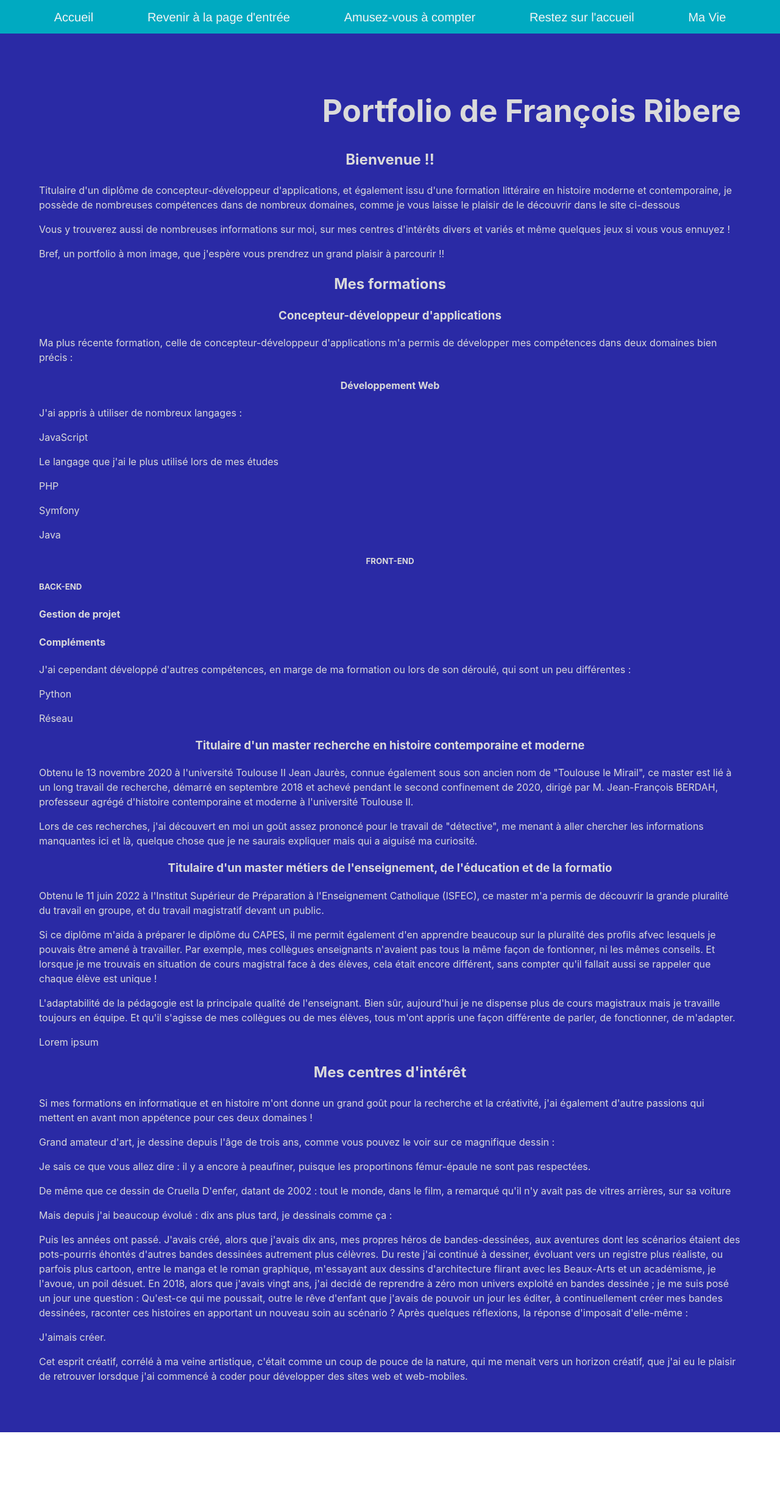
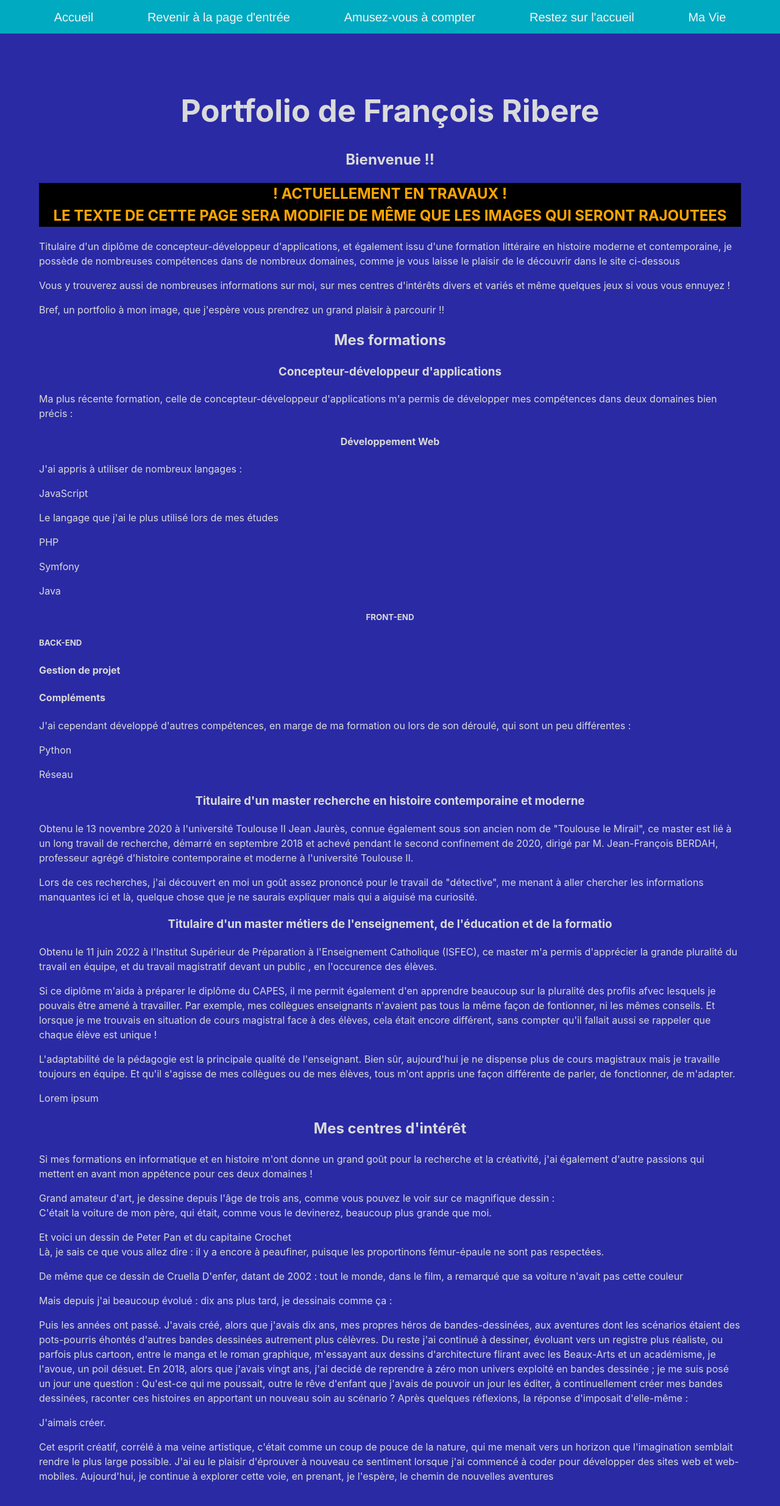
Before and after one commit to FrancoisMRib/FrancoisMRib.github.io, a React (Vite) app: page /life in a window 1280 px wide. Shown: the top 2470 px of the page at 61% size. Before the commit the page ends 2349 px from the top, so only its background shows below. Built offline with nearby package versions, Linux system fonts and the light colour scheme.

Commit message:
texte-vie

```diff
--- a/src/components/Compteur.jsx
+++ b/src/components/Compteur.jsx
@@ -29,7 +29,7 @@ export function Compteur() {
         </p> */}
       </div>
       <p className="read-the-docs">
-        Click on the Vite and React logos to learn more
+        Click on the Vite and React logos to learn more about the software used as a base for this projet
       </p>
     </>
   )
--- a/src/components/Vie.css
+++ b/src/components/Vie.css
@@ -9,9 +9,15 @@
 }
 
 .title2 {
-    text-align: right;
+    text-align: center;
 }
 
 .corpus {
     padding: 5%;
 }
+
+.warning {
+    color: orange;
+    text-align: center;
+    background-color: black;
+}
--- a/src/components/Vie.jsx
+++ b/src/components/Vie.jsx
@@ -9,6 +9,7 @@ export function Vie() {
             <div className="corpus">
                 <h1 className="title2">Portfolio de François Ribere</h1>
                 <h2 className="title">Bienvenue !!</h2>
+                <h2 className="warning">! ACTUELLEMENT EN TRAVAUX ! <br /> LE TEXTE DE CETTE PAGE SERA MODIFIE DE MÊME QUE LES IMAGES QUI SERONT RAJOUTEES</h2>
                 <p>Titulaire d'un diplôme de concepteur-développeur d'applications, et également issu d'une formation littéraire en histoire moderne et contemporaine, je possède de nombreuses compétences dans de nombreux domaines, comme je vous laisse le plaisir de le découvrir dans le site ci-dessous</p>
                 <p>Vous y trouverez aussi de nombreuses informations sur moi, sur mes centres d'intérêts divers et variés et même quelques jeux si vous vous ennuyez !</p>
                 <p>Bref, un portfolio à mon image, que j'espère vous prendrez un grand plaisir à parcourir !!</p>
@@ -38,7 +39,8 @@ export function Vie() {
                     ma curiosité.
                 </p>
                 <h3 className="title">Titulaire d'un master métiers de l'enseignement, de l'éducation et de la formatio</h3>
-                <p>Obtenu le 11 juin 2022 à l'Institut Supérieur de Préparation à l'Enseignement Catholique (ISFEC), ce master m'a permis de découvrir la grande pluralité du travail en groupe, et du travail magistratif devant un public. </p>
+                <p>Obtenu le 11 juin 2022 à l'Institut Supérieur de Préparation à l'Enseignement Catholique (ISFEC), ce master m'a permis d'apprécier la grande pluralité du travail en équipe, et du travail magistratif devant un public
+                    , en l'occurence des élèves. </p>
                 <p>Si ce diplôme m'aida à préparer le diplôme du CAPES, il me permit également d'en apprendre beaucoup sur la pluralité des profils afvec lesquels je pouvais être amené à travailler.
                     Par exemple, mes collègues enseignants n'avaient pas tous la même façon de fontionner, ni les mêmes conseils. Et lorsque je me trouvais en situation de cours magistral face à des élèves, cela était encore différent,
                     sans compter qu'il fallait aussi se rappeler que chaque élève est unique !
@@ -49,9 +51,12 @@ export function Vie() {
                 <p>Lorem ipsum</p>
                 <h2 className="title">Mes centres d'intérêt</h2>
                 <p>Si mes formations en informatique et en histoire m'ont donne un grand goût pour la recherche et la créativité, j'ai également d'autre passions qui mettent en avant mon appétence pour ces deux domaines ! </p>
-                <p>Grand amateur d'art, je dessine depuis l'âge de trois ans, comme vous pouvez le voir sur ce magnifique dessin :</p>
-                <p>Je sais ce que vous allez dire : il y a encore à peaufiner, puisque les proportinons fémur-épaule ne sont pas respectées.</p>
-                <p>De même que ce dessin de Cruella D'enfer, datant de 2002 : tout le monde, dans le film, a remarqué qu'il n'y avait pas de vitres arrières, sur sa voiture</p>
+                <p>Grand amateur d'art, je dessine depuis l'âge de trois ans, comme vous pouvez le voir sur ce magnifique dessin :
+                    <br />
+                    C'était la voiture de mon père, qui était, comme vous le devinerez, beaucoup plus grande que moi.
+                </p>
+                <p>Et voici un dessin de Peter Pan et du capitaine Crochet <br /> Là, je sais ce que vous allez dire : il y a encore à peaufiner, puisque les proportinons fémur-épaule ne sont pas respectées.</p>
+                <p>De même que ce dessin de Cruella D'enfer, datant de 2002 : tout le monde, dans le film, a remarqué que sa voiture n'avait pas cette couleur</p>
                 <p>Mais depuis j'ai beaucoup évolué : dix ans plus tard, je dessinais comme ça :</p>
                 <p>Puis les années ont passé. J'avais créé, alors que j'avais dix ans, mes propres héros de bandes-dessinées, aux aventures dont les scénarios étaient des pots-pourris éhontés d'autres bandes dessinées autrement plus célèvres.
                     Du reste j'ai continué à dessiner, évoluant vers un registre plus réaliste, ou parfois plus cartoon, entre le manga et le roman graphique, m'essayant aux dessins d'architecture
@@ -62,7 +67,9 @@ export function Vie() {
                 </p>
                 <p>J'aimais créer.
                 </p>
-                <p>Cet esprit créatif, corrélé à ma veine artistique, c'était comme un coup de pouce de la nature, qui me menait vers un horizon créatif, que j'ai eu le plaisir de retrouver lorsdque j'ai commencé à coder pour développer des sites web et web-mobiles.</p>
+                <p>Cet esprit créatif, corrélé à ma veine artistique, c'était comme un coup de pouce de la nature, qui me menait vers un horizon
+                     que l'imagination semblait rendre le plus large possible. J'ai eu le plaisir d'éprouver à nouveau ce sentiment lorsque j'ai commencé à coder
+                     pour développer des sites web et web-mobiles. Aujourd'hui, je continue à explorer cette voie, en prenant, je l'espère, le chemin de nouvelles aventures</p>
             </div>
     </div>
     );
```
